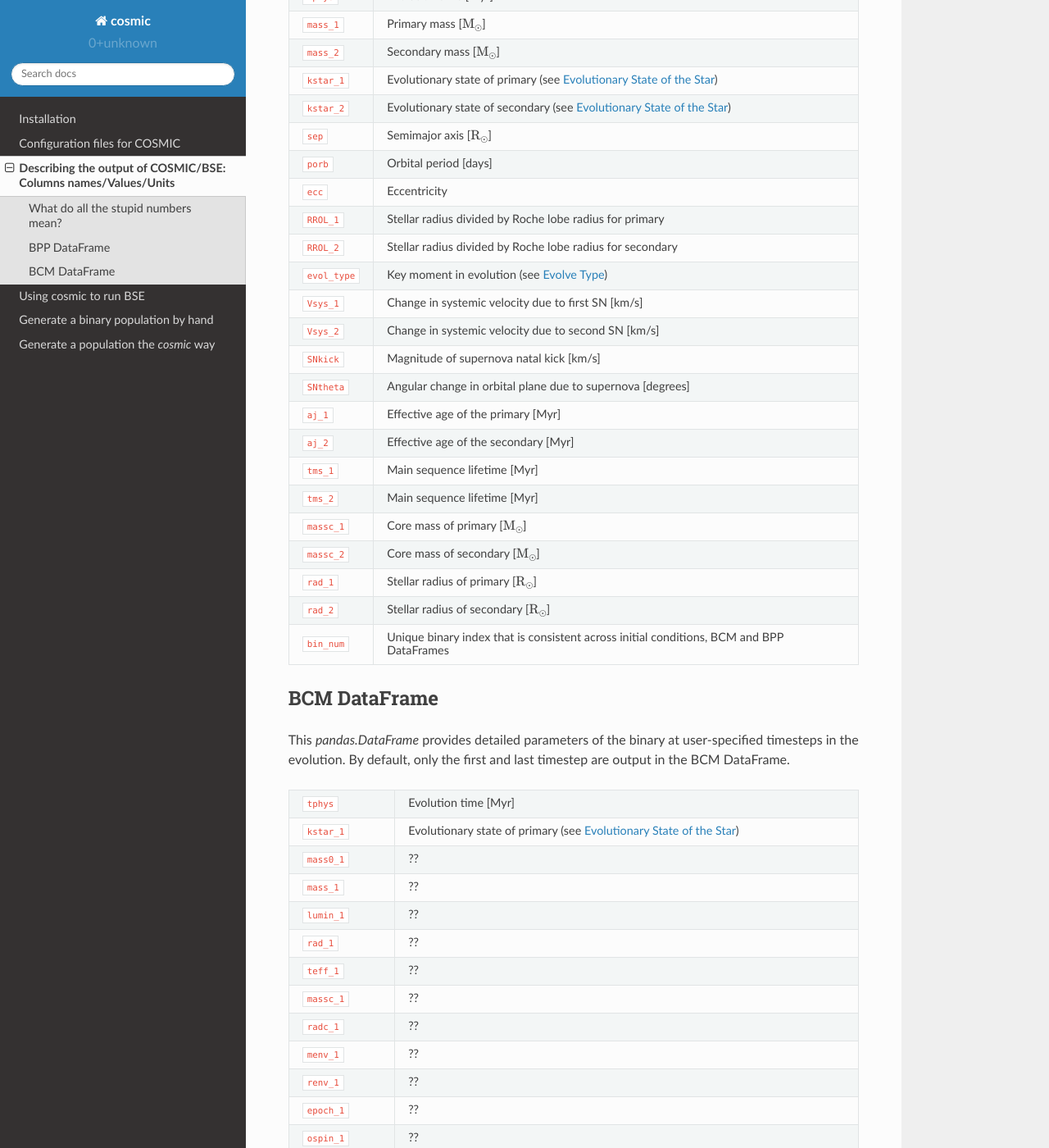
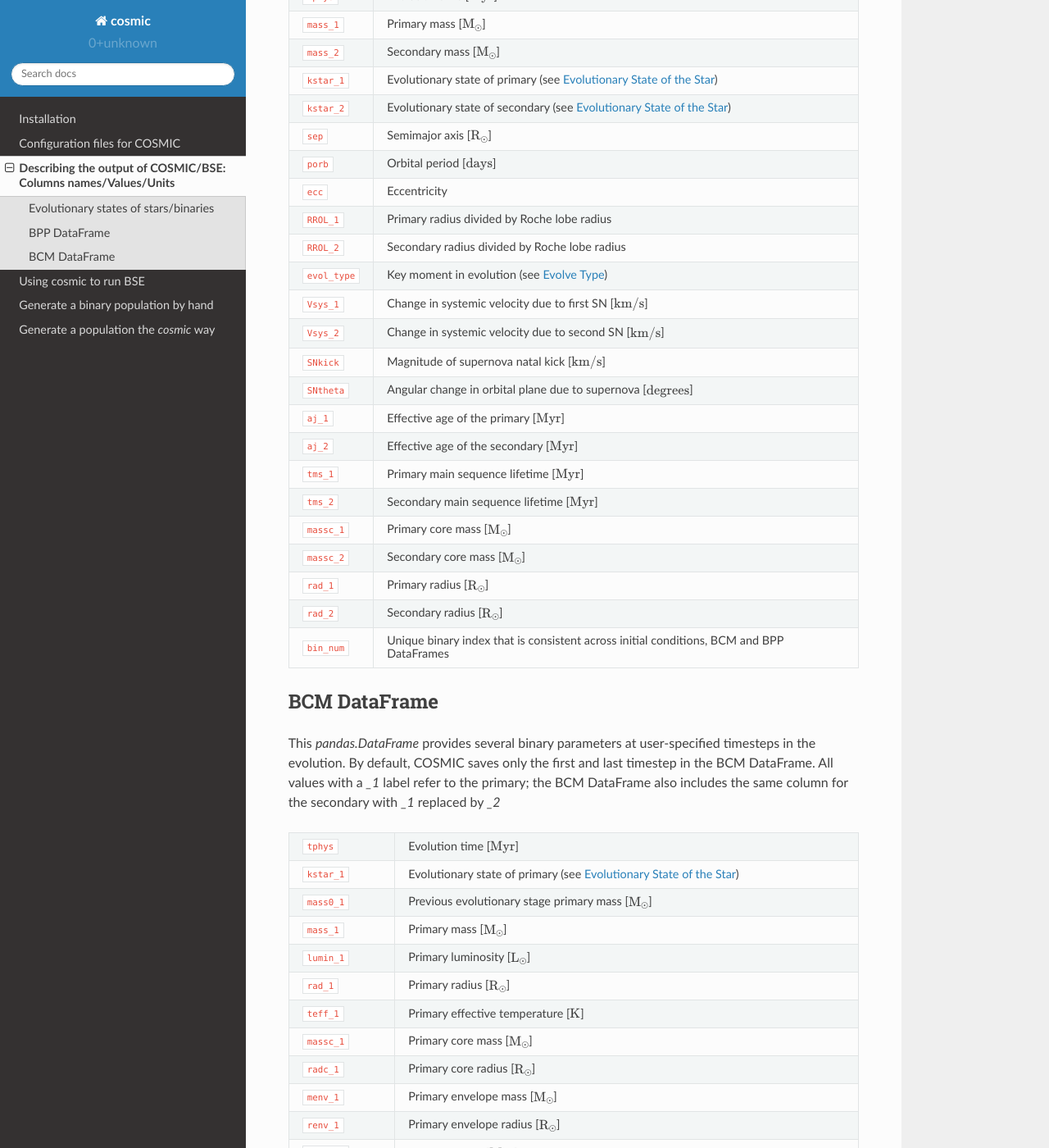
Before and after one commit to COSMIC-PopSynth/COSMIC, a Sphinx documentation site: the page built from docs/output_info/index.rst, in a window 1280 px wide and 1400 px high, scrolled down 1875 px. Shown: the whole window at 82% size. Built offline with Sphinx 7.4.7 and the Read the Docs theme 2.0.0, drawn with Linux system fonts in a browser that asks for light colours; some of the changed text lies outside the part shown.

Commit message:
updated docs for bpp/bcm/evol type/kstar stypes

```diff
--- a/docs/output_info/index.rst
+++ b/docs/output_info/index.rst
@@ -4,15 +4,12 @@
 Describing the output of COSMIC/BSE: Columns names/Values/Units
 ###############################################################
 
-What do all the stupid numbers mean?
-------------------------------------
+Evolutionary states of stars/binaries
+-------------------------------------
 
-Have you ever asked yourself "where are all the black holes"?
-Well, it's as easy as finding a system with kstar=14.
-If you want to learn about all types of stars in the Cosmos, you can
-use the easily-accessible keys in the tables below. Shibby.
+Since COSMIC uses BSE as it's core binary evolution algorithm, the output of COSMIC follows most of the same conventions as BSE. The kstar values and evolution stages are nearly identical to their BSE counterparts.
 
-The kstar specifies the evolutionary state of the star:
+The kstar value specifies the evolutionary state of the star:
 
 .. _kstar-table:
 
@@ -21,8 +18,8 @@
     =====   ==================
     kstar   evolutionary state
     =====   ==================
-    0       Main Sequence (MS), < 0.7[:math:`{\mathrm{M}_\odot}`]
-    1       MS, > 0.7[:math:`{\mathrm{M}_\odot}`]
+    0       Main Sequence (MS), < 0.7 :math:`{\mathrm{M}_\odot}`
+    1       MS, > 0.7 :math:`{\mathrm{M}_\odot}`
     2       Hertzsprung Gap
     3       First Giant Branch
     4       Core Helium Burning
@@ -39,9 +36,7 @@
     15      Massless Remnant
     =====   ==================
 
-In addition, you may be intersted in the properties of the binary at
-key moments in its evolution. These are also tracked by integer values
-whose real meaning relates as follows:
+The evolutionary changes of the binary are logged in the evol_type column, which is filled with integer values. The key for each integer is listed below:
 
 .. _evolve-type-table:
 
@@ -72,34 +67,33 @@
 BPP DataFrame
 -------------
 
-This `pandas.DataFrame` tracks certain astrophysical information about your
-binary at key moments in its evolution.
+This `pandas.DataFrame` tracks a selection of binary parameters at key evolutionary changes.
 Entries are added with changes in the :ref:`evolve-type-table`.
 
 =============  =====================================================
-``tphys``      Evolution time [Myr]
+``tphys``      Evolution time [:math:`{\rm{Myr}}`]
 ``mass_1``     Primary mass [:math:`{\mathrm{M}_\odot}`]
 ``mass_2``     Secondary mass [:math:`{\mathrm{M}_\odot}`]
 ``kstar_1``    Evolutionary state of primary (see :ref:`kstar-table`)
 ``kstar_2``    Evolutionary state of secondary (see :ref:`kstar-table`)
 ``sep``        Semimajor axis [:math:`{\mathrm{R}_\odot}`]
-``porb``       Orbital period [days]
+``porb``       Orbital period [:matH:`{\rm{days}}`]
 ``ecc``        Eccentricity
-``RROL_1``     Stellar radius divided by Roche lobe radius for primary
-``RROL_2``     Stellar radius divided by Roche lobe radius for secondary
+``RROL_1``     Primary radius divided by Roche lobe radius
+``RROL_2``     Secondary radius divided by Roche lobe radius
 ``evol_type``  Key moment in evolution (see :ref:`evolve-type-table`)
-``Vsys_1``     Change in systemic velocity due to first SN [km/s]
-``Vsys_2``     Change in systemic velocity due to second SN [km/s]
-``SNkick``     Magnitude of supernova natal kick [km/s]
-``SNtheta``    Angular change in orbital plane due to supernova [degrees]
-``aj_1``       Effective age of the primary [Myr]
-``aj_2``       Effective age of the secondary [Myr]
-``tms_1``      Main sequence lifetime [Myr]
-``tms_2``      Main sequence lifetime [Myr]
-``massc_1``    Core mass of primary [:math:`{\mathrm{M}_\odot}`]
-``massc_2``    Core mass of secondary [:math:`{\mathrm{M}_\odot}`]
-``rad_1``      Stellar radius of primary [:math:`{\mathrm{R}_\odot}`]
-``rad_2``      Stellar radius of secondary [:math:`{\mathrm{R}_\odot}`]
+``Vsys_1``     Change in systemic velocity due to first SN [:math:`{\rm{km/s}}`]
+``Vsys_2``     Change in systemic velocity due to second SN [:math:`{\rm{km/s}}`]
+``SNkick``     Magnitude of supernova natal kick [:math:`{\rm{km/s}}`]
+``SNtheta``    Angular change in orbital plane due to supernova [:math:`{\rm{degrees}}`]
+``aj_1``       Effective age of the primary [:math:`{\rm{Myr}}`]
+``aj_2``       Effective age of the secondary [:math:`{\rm{Myr}}`]
+``tms_1``      Primary main sequence lifetime [:math:`{\rm{Myr}}`]
+``tms_2``      Secondary main sequence lifetime [:math:`{\rm{Myr}}`]
+``massc_1``    Primary core mass [:math:`{\mathrm{M}_\odot}`]
+``massc_2``    Secondary core mass [:math:`{\mathrm{M}_\odot}`]
+``rad_1``      Primary radius [:math:`{\mathrm{R}_\odot}`]
+``rad_2``      Secondary radius [:math:`{\mathrm{R}_\odot}`]
 ``bin_num``    Unique binary index that is consistent across initial conditions, BCM and BPP DataFrames
 =============  =====================================================
 
@@ -107,52 +101,35 @@
 
 BCM DataFrame
 -------------
-This `pandas.DataFrame` provides detailed parameters of the binary at user-specified timesteps in the evolution.
-By default, only the first and last timestep are output in the BCM DataFrame.
+This `pandas.DataFrame` provides several binary parameters at user-specified timesteps in the evolution.
+By default, COSMIC saves only the first and last timestep in the BCM DataFrame.
+All values with a `_1` label refer to the primary; the BCM DataFrame also includes the same column for the secondary with `_1` replaced by `_2`
 
 =================  =====================================================
-``tphys``          Evolution time [Myr]
+``tphys``          Evolution time [:math:`\rm{Myr}`]
 ``kstar_1``        Evolutionary state of primary (see :ref:`kstar-table`)
-``mass0_1``        ??
-``mass_1``         ??
-``lumin_1``        ??
-``rad_1``          ??
-``teff_1``         ??
-``massc_1``        ??
-``radc_1``         ??
-``menv_1``         ??
-``renv_1``         ??
-``epoch_1``        ??
-``ospin_1``        ??
-``deltam_1``       ??
-``RROL_1``         ??
-``kstar_2``        Evolutionary state of secondary (see :ref:`kstar-table`)
-``mass0_2``        ??
-``mass_2``         ??
-``lumin_2``        ??
-``rad_2``          ??
-``teff_2``         ??
-``massc_2``        ??
-``radc_2``         ??
-``menv_2``         ??
-``renv_2``         ??
-``epoch_2``        ??
-``ospin_2``        ??
-``deltam_2``       ??
-``RROL_2``         ??
-``porb``           ??
-``sep``            ??
-``ecc``            ??
-``B_0_1``          ??
-``B_0_2``          ??
-``SNkick_1``       ??
-``SNkick_2``       ??
-``Vsys_final``     ??
-``SNtheta_final``  ??
-``SN_1``           ??
-``SN_2``           ??
-``bin_state``      ??
-``merger_type``    ??
-``bin_num``        An index that allows the user to track infomation about this
-                   system across the initial conditions, BCM and BPP DataFrames
+``mass0_1``        Previous evolutionary stage primary mass [:math:`{\mathrm{M}_\odot}`]
+``mass_1``         Primary mass [:math:`{\mathrm{M}_\odot}`]
+``lumin_1``        Primary luminosity [:math:`{\mathrm{L}_\odot}`]
+``rad_1``          Primary radius [:math:`{\mathrm{R}_\odot}`]
+``teff_1``         Primary effective temperature [:math:`{\rm{K}}`]
+``massc_1``        Primary core mass [:math:`{\mathrm{M}_\odot}`]
+``radc_1``         Primary core radius [:math:`{\mathrm{R}_\odot}`]
+``menv_1``         Primary envelope mass [:math:`{\mathrm{M}_\odot}`]
+``renv_1``         Primary envelope radius [:math:`{\mathrm{R}_\odot}`]
+``epoch_1``        Primary epoch [:math:`\rm{Myr}`]
+``ospin_1``        Primary spin
+``deltam_1``       Primary mass transfer rate [:math:`{\mathrm{M}_\odot/\rm{yr}}`]
+``RROL_1``         Primary radius divided by Roche lobe radius
+``porb``           Orbital period [:math:`\rm{days}`]
+``sep``            Semimajor axis [:math:`\mathrm{R}_{\odot}`]
+``ecc``            Eccentricity
+``B_0_1``          Initial neutron star magnetic field [:math:`{\rm{G}}`]
+``SNkick_1``       Magnitude of first natal kick [:math:`{\rm{km/s}}`]
+``Vsys_final``     Final systemic velocity magnitude [:math:`{\rm{km/s}}`]
+``SNtheta_final``  Final systemic velocity angle [:math:`{\rm{degrees}}`]
+``SN_1``           Supernova type: 4: Fe Core-collapse SN, 5: Electron capture SN, 6: Accretion induced collapse SN, 7: Merger induced collapse, 8: Pulsational-pair instability, 9: Pair instability SN
+``bin_state``      State of the binary: 0 [binary], 1 [merged], 2 [disrupted]
+``merger_type``    String of the kstar's in the merger, '-001' if not merged
+``bin_num``        Unique binary index that is consistent across initial conditions, BCM and BPP DataFrames
 =================  =====================================================
```
